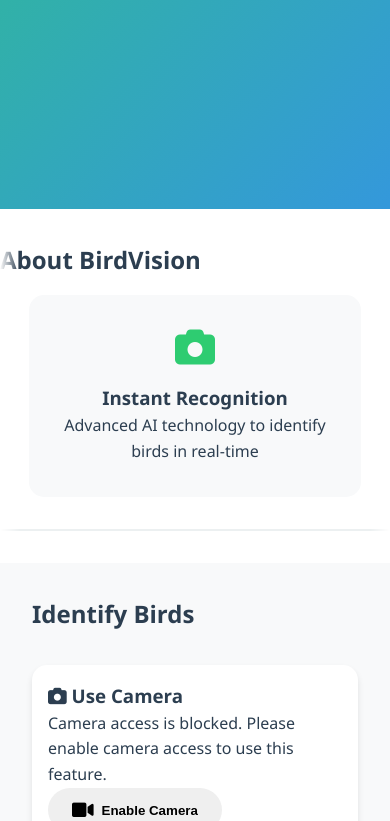
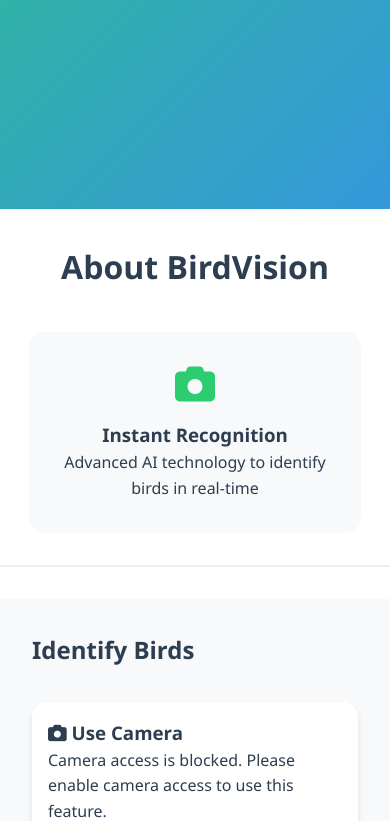
Before and after one commit to alvishprasla11/BirdVision, a Django app: template BirdVisionApp/Index/templates/index.html in a window 390 px wide. Shown: the part 635-1456 px from the top of the page. Run offline with Django 5.2, Linux system fonts and the light colour scheme; the template is opened without the code that fills it, so the values that code supplies are empty; some libraries are stand-ins or nearby versions.

Commit message:
fixed small bugs in responsive ness

```diff
--- a/BirdVisionApp/static/css/Index.css
+++ b/BirdVisionApp/static/css/Index.css
@@ -287,7 +287,7 @@ body, html {
 
     .features-grid {
         width: 100%;
-        margin: 0;
+        margin: 0 auto;
         padding: 1rem 0;
         display: flex;
         overflow-x: auto;
@@ -309,6 +309,14 @@ body, html {
         margin: 0;
         padding: 0 1rem;
         overflow: hidden;
+        text-align: center;
+    }
+
+    .section-content h2 {
+        font-size: 2rem;
+        margin-bottom: 1.5rem;
+        text-align: center;
+        width: 100%;
     }
 
     .about-section {
@@ -357,27 +365,6 @@ body, html {
         background: none;
         border: none;
         cursor: pointer;
-    }
-
-    .section-content {
-        position: relative;
-        overflow: hidden;
-        width: 100%;
-        padding: 0;
-        mask-image: linear-gradient(
-            to right,
-            transparent,
-            black 5%,
-            black 95%,
-            transparent
-        );
-        -webkit-mask-image: linear-gradient(
-            to right,
-            transparent,
-            black 5%,
-            black 95%,
-            transparent
-        );
     }
 
     .section-content::before,
@@ -542,4 +529,20 @@ body, html {
     .scroll-progress {
         display: block;
     }
+
+    /* Custom scrollbar for the horizontal scroll */
+    .features-grid::-webkit-scrollbar {
+        height: 6px;
+        display: block; /* Show scrollbar */
+    }
+
+    .features-grid::-webkit-scrollbar-track {
+        background: var(--background-color);
+        border-radius: 3px;
+    }
+
+    .features-grid::-webkit-scrollbar-thumb {
+        background-color: var(--primary-color);
+        border-radius: 3px;
+    }
 }
```
